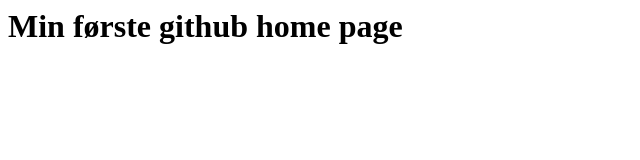
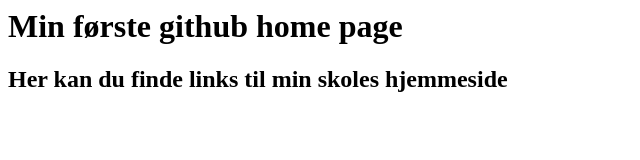
Before and after one commit to lone3340/lone3340.github.io, a plain HTML site: page index.html in a window 1280 px wide. Shown: the whole page, without its empty margins (0-640 px from the left). Drawn offline with Linux system fonts and the light colour scheme.

Commit message:
Update index.html
Indsæt overskrift

```diff
--- a/index.html
+++ b/index.html
@@ -8,5 +8,7 @@
 <body>
 <h1>Min første github home page</h1>
 
+<h2>Her kan du finde links til min skoles hjemmeside</h2>
+
 </body>
 </html>
```
